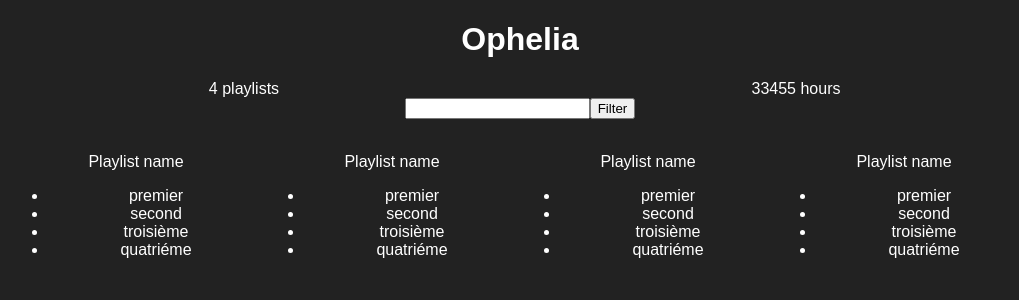
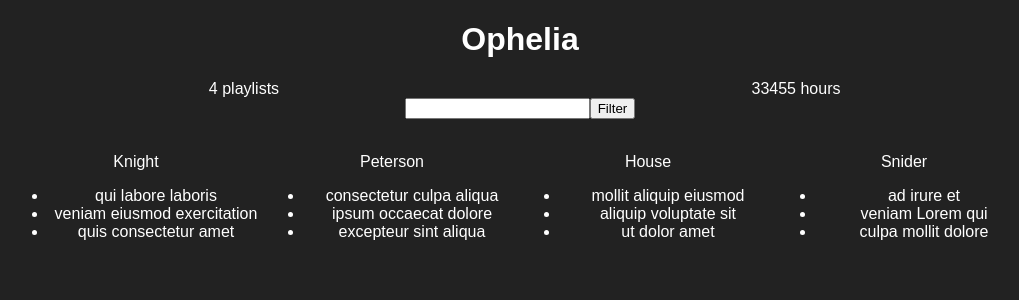
Before and after one commit to jamet-julien/reactplaylist, a React (Create React App) app: page / in a window 1280 px wide. Shown: the top 300 px of the page, without its empty margins (120-1139 px from the left). Built offline with nearby package versions, Linux system fonts and the light colour scheme.

Commit message:
populating with data #2

```diff
--- a/src/App.js
+++ b/src/App.js
@@ -1,5 +1,5 @@
 import React, { Component } from 'react';
-import logo from './logo.svg';
+//import logo from './logo.svg';
 import './App.css';
 
 
@@ -143,18 +143,16 @@ class Playlist extends Component{
   render (){
     let style = {
       ...defaultStyle,
+      verticalAlign : "top",
       display: "inline-block",
       width : "20%"
-    }
+    };
     return (
       <div style={style}>
         <img/>
-        <p>Playlist name</p>
+        <p>{this.props.name}</p>
         <ul>
-          <li>premier</li>
-          <li>second</li>
-          <li>troisième</li>
-          <li>quatriéme</li>
+          {this.props.songs && this.props.songs.map( ({song}, index) => <li key={index}>{song}</li>)}
         </ul>
       </div>
     )
@@ -184,17 +182,14 @@ class App extends Component {
       color    : 'red',
       fontSize : '50px'
     };
-    if (this.state.serverData.user){
+    if (this.state.serverData.playlists){
       return (
         <div className="App">
           <Title name={this.state.serverData.user.name}/>
           <PlaylistCounter playlists={this.state.serverData.playlists}/>
           <HourCounter playlists={this.state.serverData.playlists}/>
           <Filter/>
-          <Playlist/>
-          <Playlist/>
-          <Playlist/>
-          <Playlist/>
+          {this.state.serverData.playlists.map( ({name,songs},index) => <Playlist key={index} name={name} songs={songs}/>)}
         </div>
       );
     }else{
```
Also changed, not shown: 1 other file (tests, documents, lock files or other folders).
